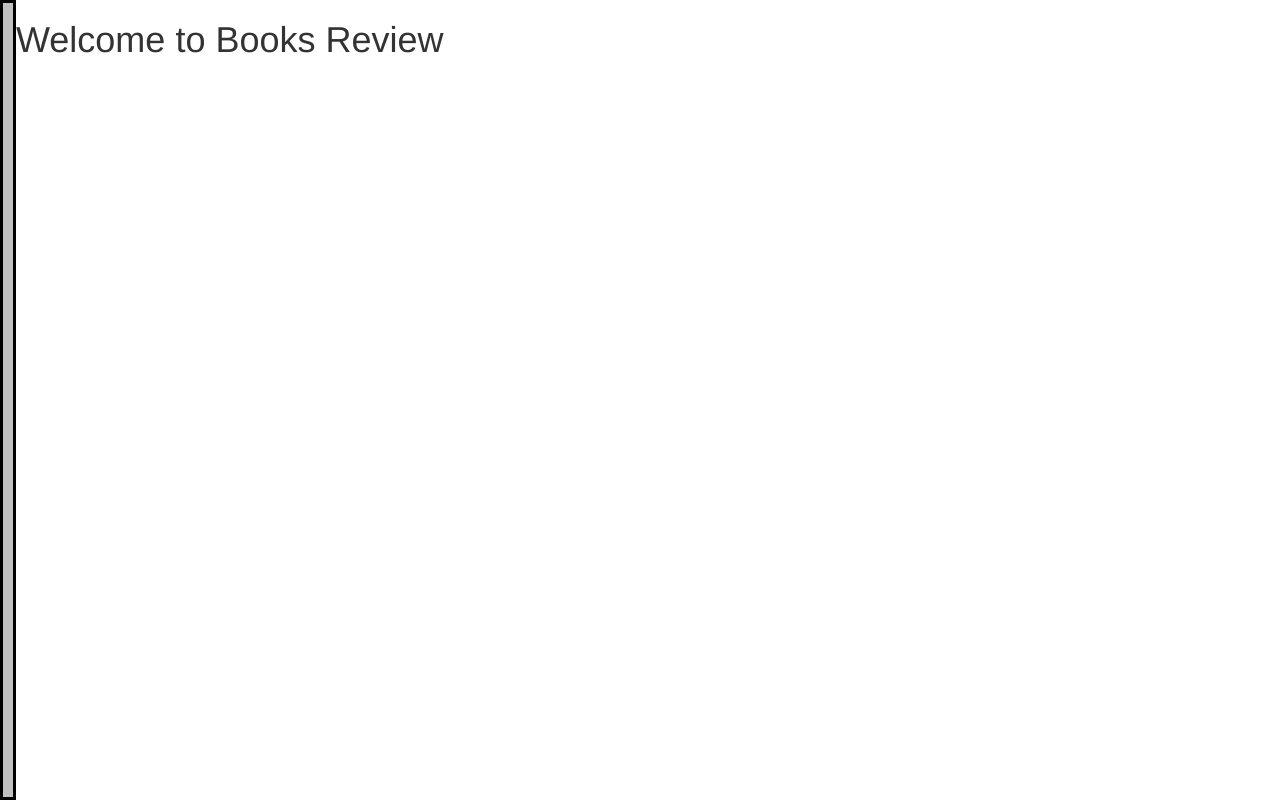
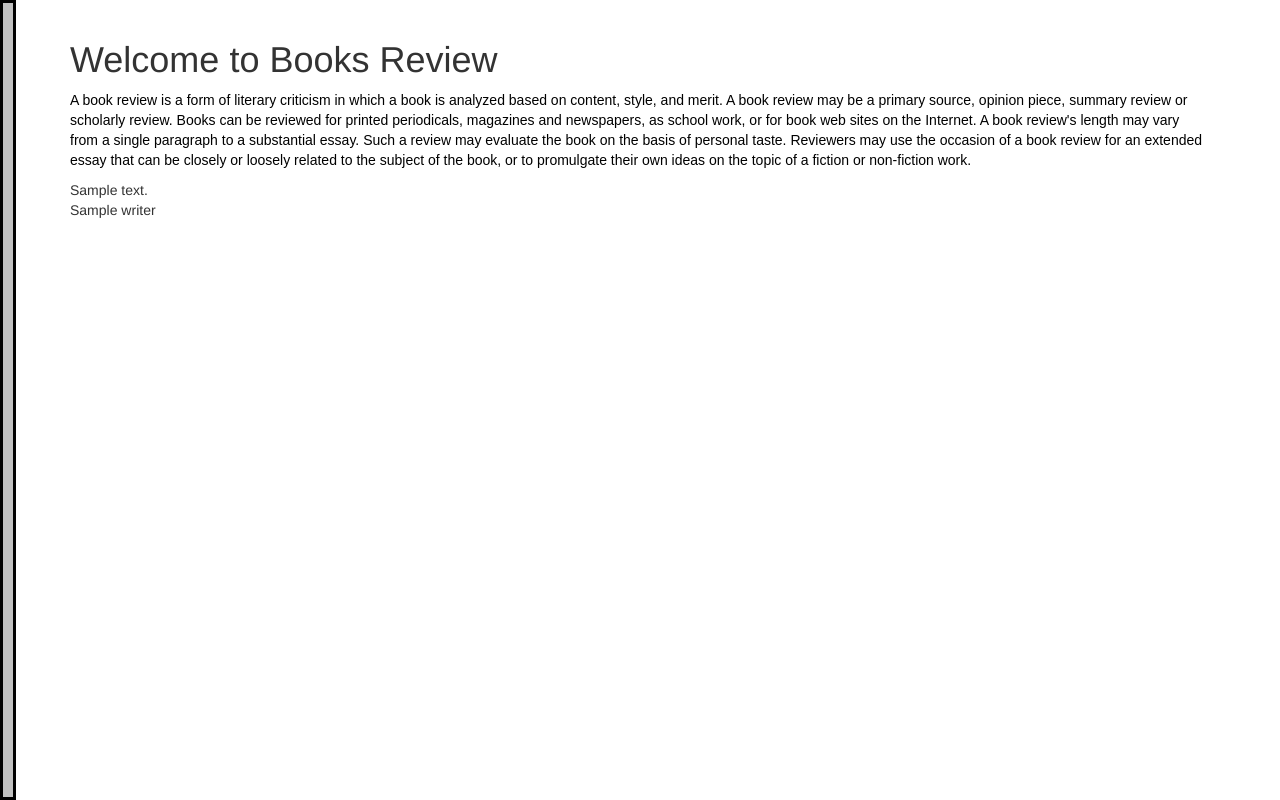
Before and after one commit to awp2017/BooksReviewApp, a Django app: page / in a window 1280 px wide. Shown: the part 52-852 px from the top of the page. Run offline with Django 3.2, Linux system fonts and the light colour scheme; tables that the repository leaves empty hold one stand-in row (values such as "Sample post"); parts of the project's set-up code (start-up, migrations or seed data) failed here and were passed over; some libraries are stand-ins or nearby versions.

Commit message:
Update urls, index

```diff
--- a/BooksReviewApp/urls.py
+++ b/BooksReviewApp/urls.py
@@ -1,7 +1,6 @@
 from django.conf.urls import url
 from . import views
-from .views import BooksListView
-
+from .views import HomeView
 
 urlpatterns = [
     url(r'^SendRequest/$', views.SendRequestView.as_view(), name='sendrequest'),
@@ -9,6 +8,6 @@ urlpatterns = [
     url(r'^SignIn/$', views.SignInView.as_view(), name='log-user'),
     url(r'^LogOut/$', views.LogoutView.as_view(), name='logout'),
     url(r'^Search/$', views.SearchView.as_view(), name='search'),
-    url(r'', BooksListView.as_view(), name='home'),
+    url(r'', HomeView.as_view(), name='home'),
 
 ]
--- a/BooksReviewApp/views/dan_views.py
+++ b/BooksReviewApp/views/dan_views.py
@@ -1,6 +1,7 @@
 from django.http import HttpResponseRedirect
 from django.shortcuts import render
 from django.views.generic import ListView
+from BooksReviewApp.models import Review
 from BooksReviewApp.models import Book
 from BooksReviewApp.models import Writer
 
@@ -9,8 +10,8 @@ class WriterHelper():
     def getWriters (self):
         return Writer.objects.order_by('-name')
 
-class BooksListView(ListView, WriterHelper):
-    model = Book
-    context_object_name = 'book_list'
-    queryset = Book.objects.order_by('-name')
+class HomeView(ListView):
+    model = Review
+    context_object_name = 'review_list'
+    queryset = Review.objects.order_by('-date')
     template_name = 'BooksReviewApp/Index.html'
--- a/static/css/dan.css
+++ b/static/css/dan.css
@@ -0,0 +1,13 @@
+div.container {
+background-color: #ffffff;
+}
+div.container p {
+font-family: Arial;
+font-size: 14px;
+font-style: normal;
+font-weight: normal;
+text-decoration: none;
+text-transform: none;
+color: #000000;
+background-color: #ffffff;
+}
--- a/templates/BooksReviewApp/Index.html
+++ b/templates/BooksReviewApp/Index.html
@@ -1,6 +1,25 @@
 {% extends 'BooksReviewApp/Menu.html' %}
 
 {% block content %}
-<h1>Welcome to Books Review</h1>
+<div class="container">
+    <h1>Welcome to Books Review</h1>
+    <p>      A book review is a form of literary criticism in which a book is analyzed based on content, style, and merit. A book review may be a primary source, opinion piece, summary review or scholarly review. Books can be reviewed for printed periodicals, magazines and newspapers, as school work, or for book web sites on the Internet. A book review's length may vary from a single paragraph to a substantial essay. Such a review may evaluate the book on the basis of personal taste. Reviewers may use the occasion of a book review for an extended essay that can be closely or loosely related to the subject of the book, or to promulgate their own ideas on the topic of a fiction or non-fiction work.</p>
 
+    <div class="reviews">
+        {% for review in review_list %}
+            <div>
+                <div>
+                    {{ review.review_text }}
+                </div>
+
+                {% for author in review.book_pk.writers.all %}
+                    {{ author }}
+
+                {% endfor %}
+            </div>
+        {% empty %}
+            <li>No reviews yet.</li>
+        {% endfor %}
+    </div>
+</div>
 {% endblock %}
--- a/templates/BooksReviewApp/Menu.html
+++ b/templates/BooksReviewApp/Menu.html
@@ -5,6 +5,7 @@
         <link rel="stylesheet" href="//maxcdn.bootstrapcdn.com/bootstrap/3.2.0/css/bootstrap-theme.min.css">
         <link rel="stylesheet" href="{% static 'css/stefan.css' %}">
         <link rel="stylesheet" href="{% static 'css/stef.css' %}">
+        <link rel="stylesheet" href="{% static 'css/dan.css' %}">
     </head>
     <body>
         <nav class="navbar navbar-inverse">
```
